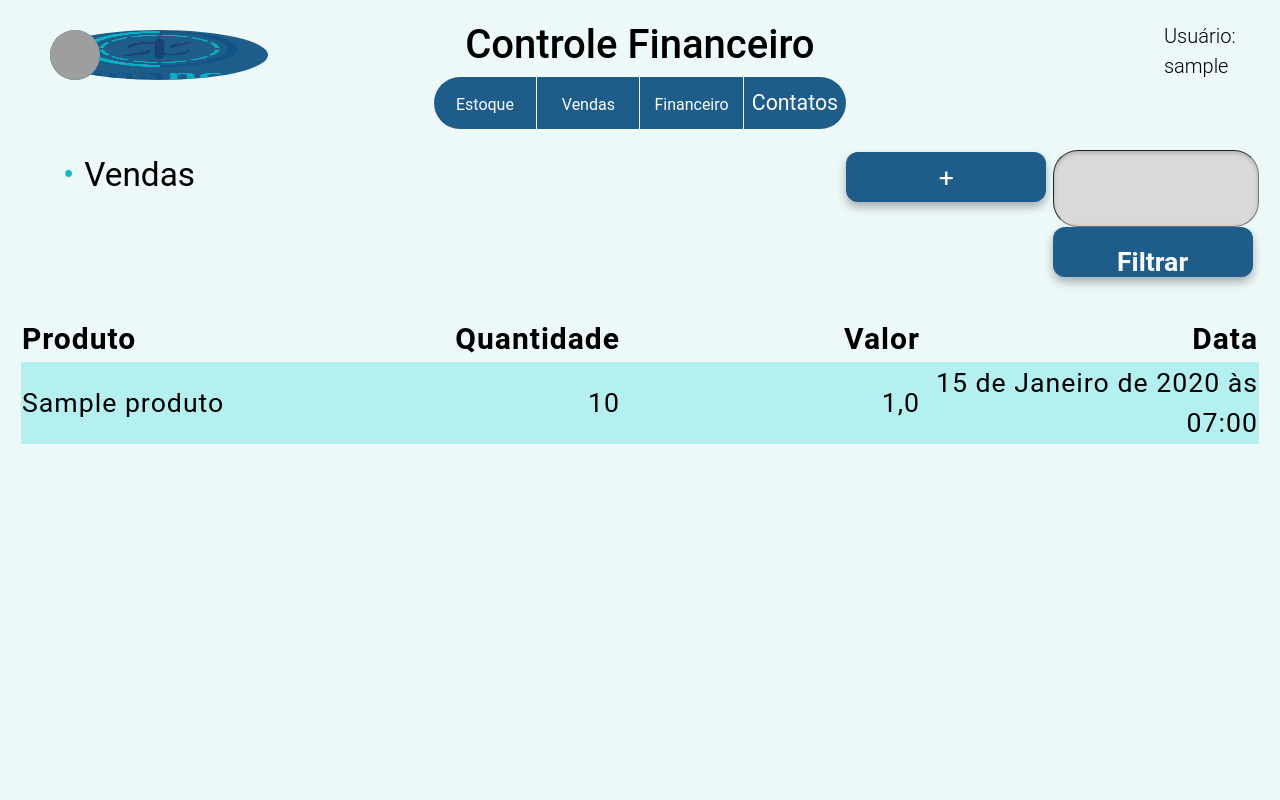
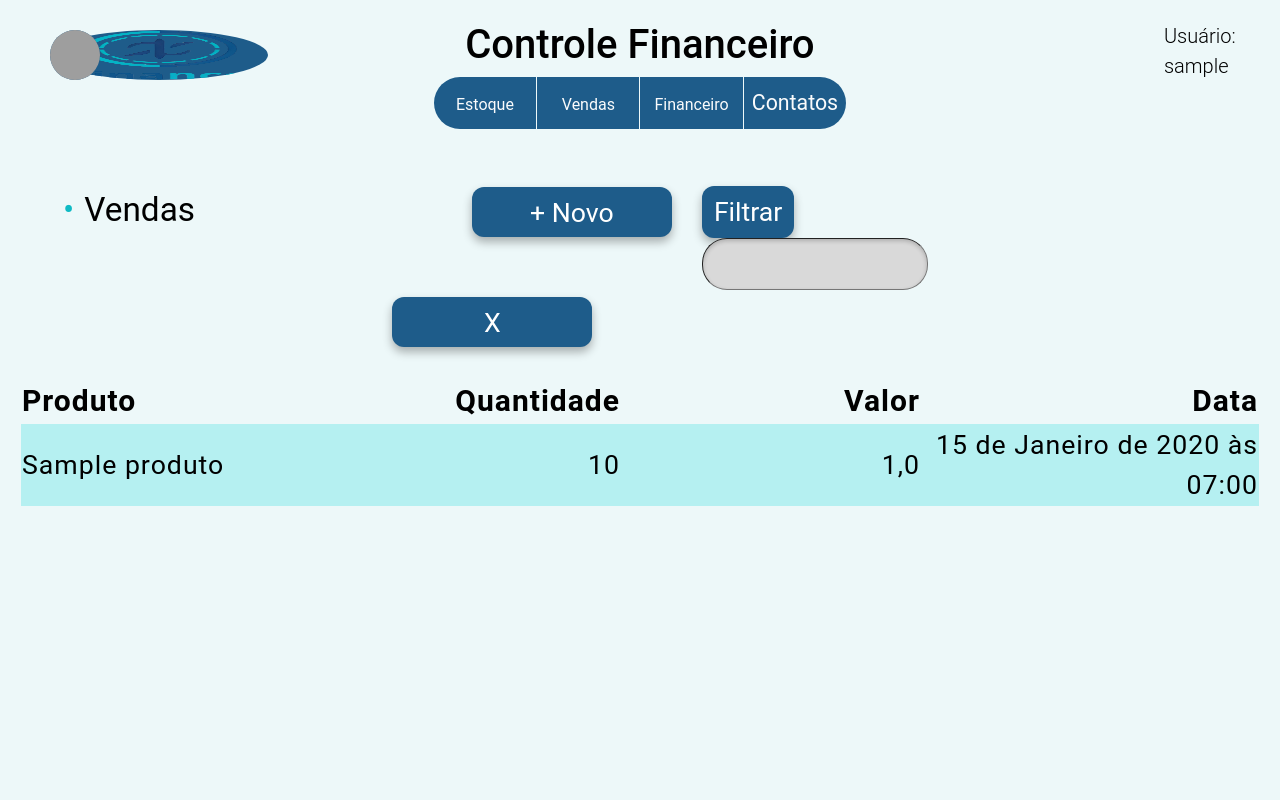
Before and after one commit to PedroAlves05/Finance, a Django app: page /financeiro/vendas/ in a window 1280 px wide. Run offline with Django 5.2, Linux system fonts and the light colour scheme; a user stored in the database is signed in; tables that the repository leaves empty hold one stand-in row (values such as "Sample post"); grey boxes are pictures that could not be loaded.

Commit message:
Continuação Cabeçalho

```diff
--- a/financeiro/templates/vendas.html
+++ b/financeiro/templates/vendas.html
@@ -73,20 +73,22 @@
             <div>
             </div>
             <div class="add">
-                <div>
+                <div class="novo">
                         <!-- Button trigger modal -->
+                         <!--class="btn-secundario"-->
                     <button type="button" class="btn btn-primary" data-toggle="modal" data-target="#exampleModalCenter">
-                        +
+                        + Novo
                         </button>
                 </div>
-                <div>
+                <div class="filtrar">
                     <form action="{% url 'vendas' %}" method="POST">{% csrf_token %}
+                        <button  class="btn btn-primary" >Filtrar</button>
 
                         <input type="text" name="filtrar_produto">
-
-                        <button class="btn-secundario">Filtrar</button>
-
                     </form>
+                </div>
+                <div>
+                   <a href="{% url 'vendas' %}"> <button class="btn btn-primary">X</button></a>
                 </div>
             </div>
 
--- a/templates/static/financeiro/CSS/cabecalho.css
+++ b/templates/static/financeiro/CSS/cabecalho.css
@@ -56,7 +56,7 @@ span {
 
 .login {
   display: grid;
-  grid-template-columns: 67% 10% 22%;
+  grid-template-columns: 64% 13% 22%;
 }
 .imageLogin {
   width: 50px;
@@ -69,9 +69,17 @@ a {
 
 .conteiner {
   display: grid;
-  grid-template-columns: 33.33% 33.33% 33.33%;
-  margin: 0%;
+  grid-template-columns: 10% 20% 50% 20%;
+  margin-top: 35px;
   font-size: 25pt;
+}
+.conteiner input {
+  width: 70%;
+  height: 70%;
+  border-radius: 25px;
+}
+.add button {
+  align-self: left;
 }
 
 ul {
@@ -92,8 +100,23 @@ ul li::before {
 
 .add button {
   font-size: 20pt;
-
   border-radius: 12px 12px 12px 12px;
   background-color: #1e5c8a;
   border: none;
 }
+.novo {
+  justify-self: end !important;
+  margin-right: 30px;
+  align-content: right !important;
+}
+.filtrar button {
+  height: 52px;
+  width: auto;
+  text-align: center !important;
+  align-items: center !important;
+}
+
+.filtrar input {
+  width: 73%;
+  height: 52px;
+}
```
